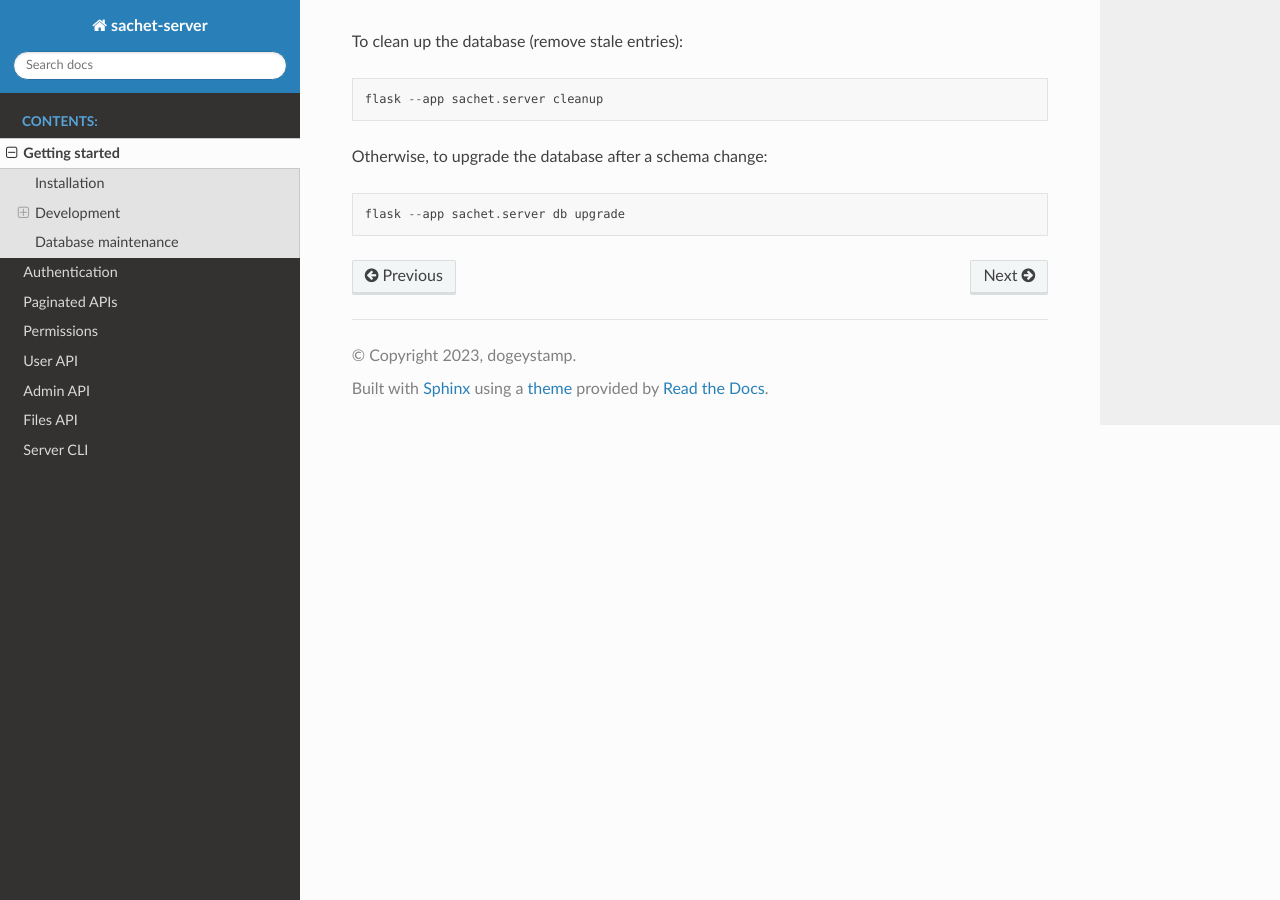
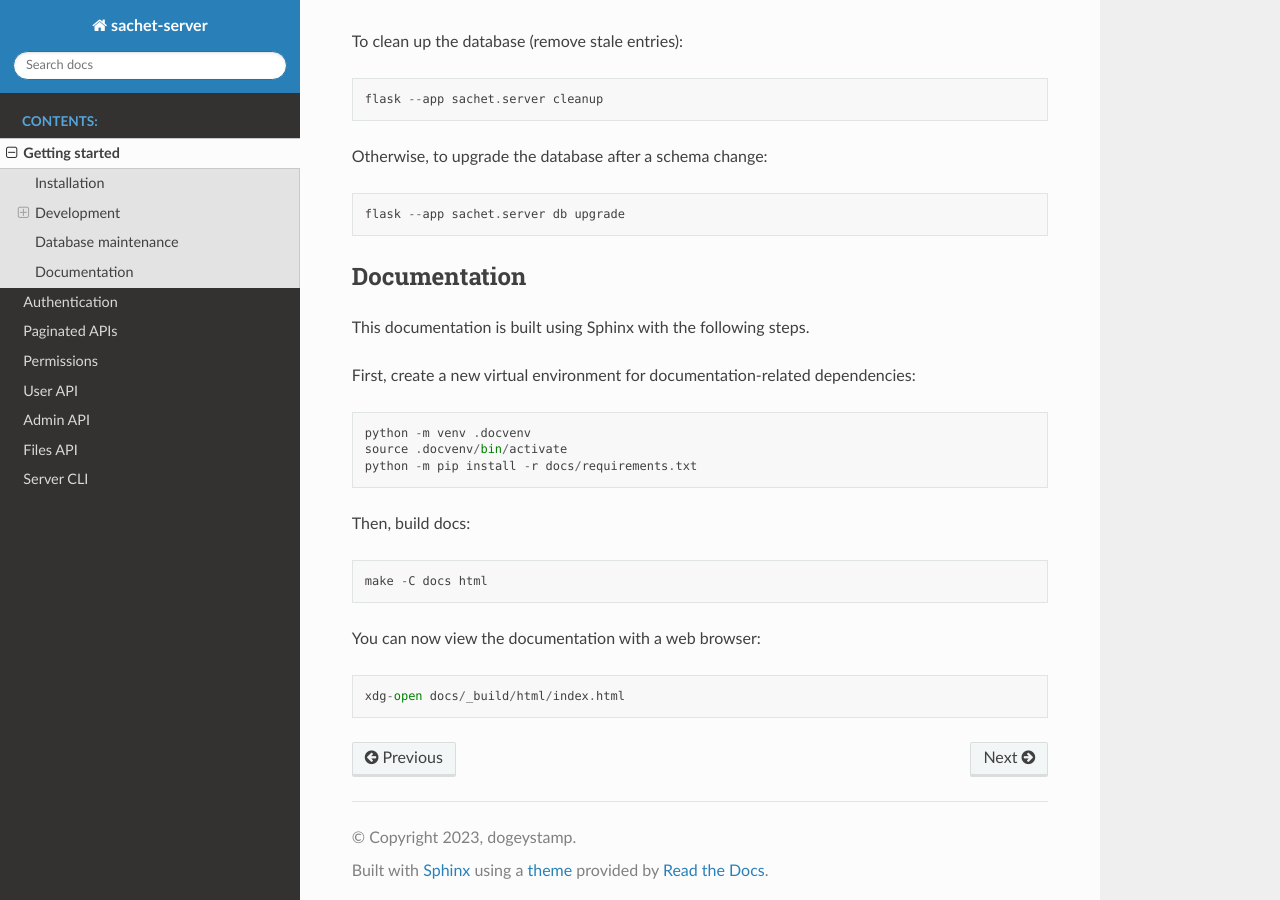
Before and after one commit to dogeystamp/sachet-server, a Sphinx documentation site: the page built from docs/getting_started.rst, in a window 1280 px wide and 900 px high, scrolled down 2193 px. Built offline with Sphinx 7.4.7 and the Read the Docs theme 2.0.0, drawn with Linux system fonts in a browser that asks for light colours.

Commit message:
docs: make things more compatible with readthedocs
- added readthedocs.yaml
- write down steps to compile docs locally
- separated requirements for Sphinx and for Sachet

```diff
--- a/docs/getting_started.rst
+++ b/docs/getting_started.rst
@@ -90,3 +90,22 @@ To clean up the database (remove stale entries)::
 Otherwise, to upgrade the database after a schema change::
 
     flask --app sachet.server db upgrade
+
+Documentation
+-------------
+
+This documentation is built using Sphinx with the following steps.
+
+First, create a new virtual environment for documentation-related dependencies::
+
+    python -m venv .docvenv
+    source .docvenv/bin/activate
+    python -m pip install -r docs/requirements.txt
+
+Then, build docs::
+
+    make -C docs html
+
+You can now view the documentation with a web browser::
+
+    xdg-open docs/_build/html/index.html
```
Also changed, not shown: docs/requirements.txt (added, +20 -0 lines), requirements.txt (+0 -20 lines), .readthedocs.yaml (added), 1 other file.
